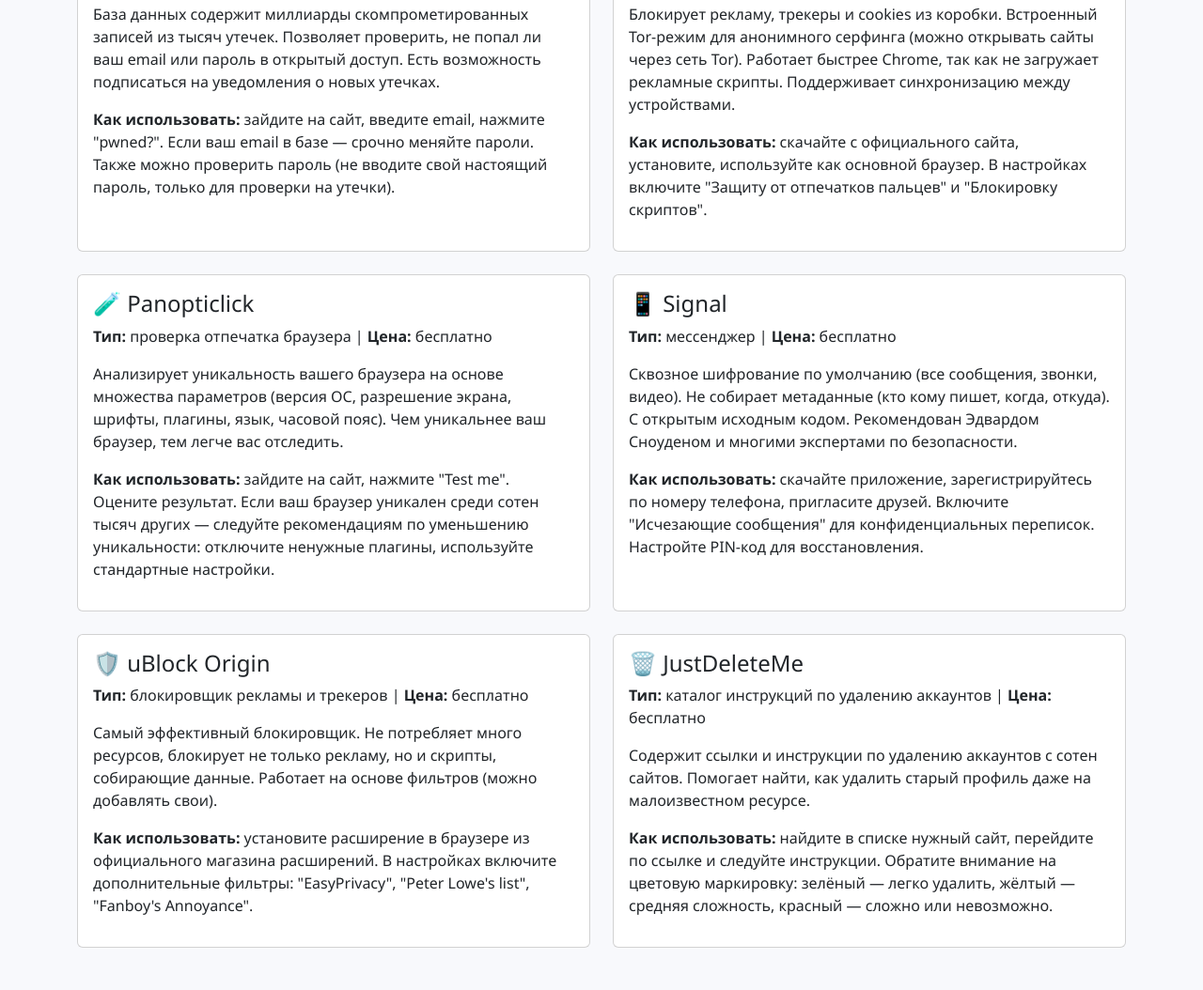
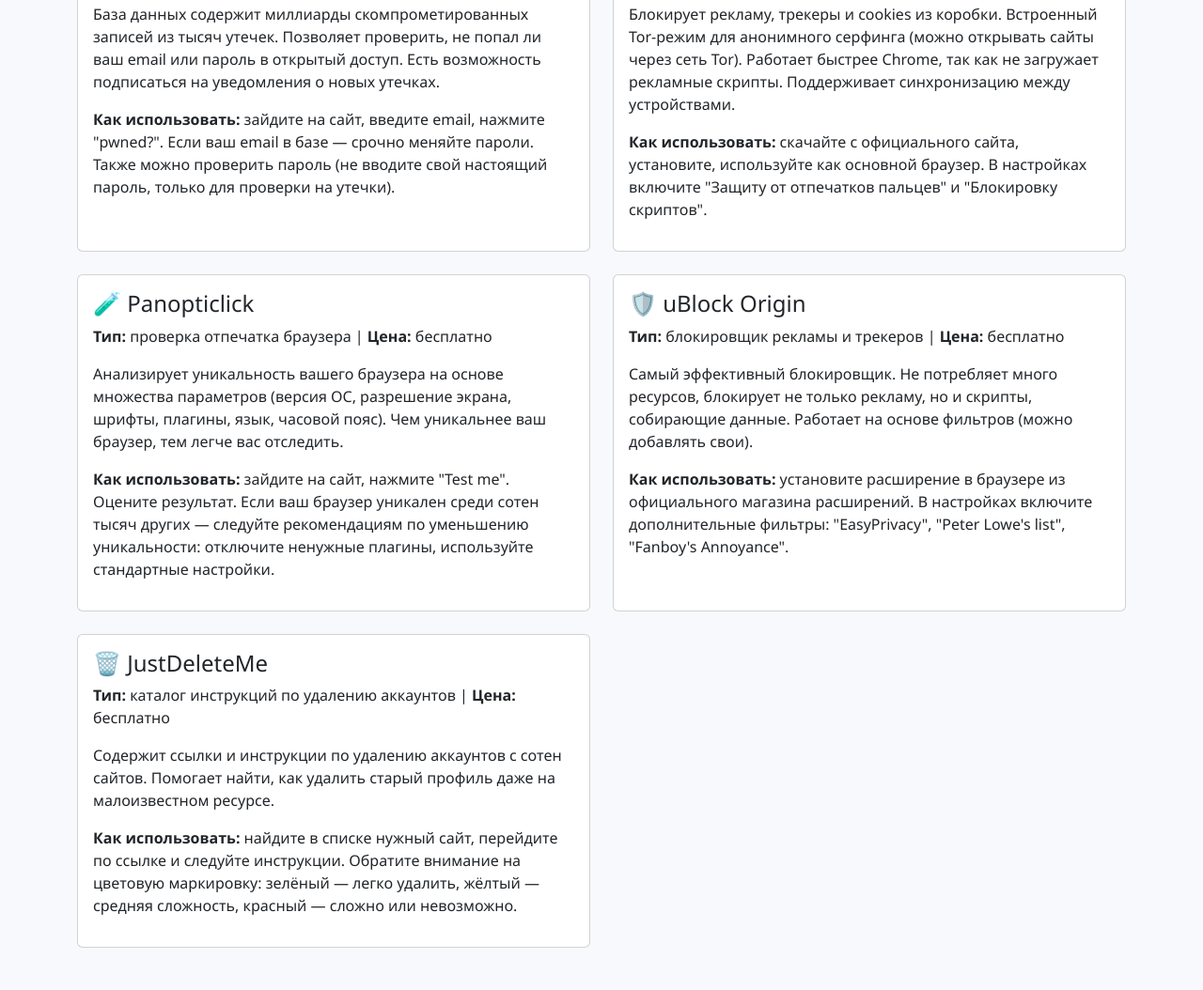
Before and after one commit to lastblade-afk/itogovuy, a plain HTML site: page instrumenty.html in a window 1280 px wide. Shown: the part 1424-2478 px from the top of the page at 94% size. Drawn offline with nearby package versions, Linux system fonts and the light colour scheme.

Commit message:
Update instrumenty.html

```diff
--- a/instrumenty.html
+++ b/instrumenty.html
@@ -44,7 +44,6 @@
             <div class="col-lg-6"><div class="card tool-card h-100"><div class="card-body"><h4>🔍 Have I Been Pwned</h4><p><strong>Тип:</strong> проверка утечек | <strong>Цена:</strong> бесплатно</p><p>База данных содержит миллиарды скомпрометированных записей из тысяч утечек. Позволяет проверить, не попал ли ваш email или пароль в открытый доступ. Есть возможность подписаться на уведомления о новых утечках.</p><p><strong>Как использовать:</strong> зайдите на сайт, введите email, нажмите "pwned?". Если ваш email в базе — срочно меняйте пароли. Также можно проверить пароль (не вводите свой настоящий пароль, только для проверки на утечки).</p></div></div></div>
             <div class="col-lg-6"><div class="card tool-card h-100"><div class="card-body"><h4>🦁 Brave Browser</h4><p><strong>Тип:</strong> браузер | <strong>Цена:</strong> бесплатно</p><p>Блокирует рекламу, трекеры и cookies из коробки. Встроенный Tor-режим для анонимного серфинга (можно открывать сайты через сеть Tor). Работает быстрее Chrome, так как не загружает рекламные скрипты. Поддерживает синхронизацию между устройствами.</p><p><strong>Как использовать:</strong> скачайте с официального сайта, установите, используйте как основной браузер. В настройках включите "Защиту от отпечатков пальцев" и "Блокировку скриптов".</p></div></div></div>
             <div class="col-lg-6"><div class="card tool-card h-100"><div class="card-body"><h4>🧪 Panopticlick</h4><p><strong>Тип:</strong> проверка отпечатка браузера | <strong>Цена:</strong> бесплатно</p><p>Анализирует уникальность вашего браузера на основе множества параметров (версия ОС, разрешение экрана, шрифты, плагины, язык, часовой пояс). Чем уникальнее ваш браузер, тем легче вас отследить.</p><p><strong>Как использовать:</strong> зайдите на сайт, нажмите "Test me". Оцените результат. Если ваш браузер уникален среди сотен тысяч других — следуйте рекомендациям по уменьшению уникальности: отключите ненужные плагины, используйте стандартные настройки.</p></div></div></div>
-            <div class="col-lg-6"><div class="card tool-card h-100"><div class="card-body"><h4>📱 Signal</h4><p><strong>Тип:</strong> мессенджер | <strong>Цена:</strong> бесплатно</p><p>Сквозное шифрование по умолчанию (все сообщения, звонки, видео). Не собирает метаданные (кто кому пишет, когда, откуда). С открытым исходным кодом. Рекомендован Эдвардом Сноуденом и многими экспертами по безопасности.</p><p><strong>Как использовать:</strong> скачайте приложение, зарегистрируйтесь по номеру телефона, пригласите друзей. Включите "Исчезающие сообщения" для конфиденциальных переписок. Настройте PIN-код для восстановления.</p></div></div></div>
             <div class="col-lg-6"><div class="card tool-card h-100"><div class="card-body"><h4>🛡️ uBlock Origin</h4><p><strong>Тип:</strong> блокировщик рекламы и трекеров | <strong>Цена:</strong> бесплатно</p><p>Самый эффективный блокировщик. Не потребляет много ресурсов, блокирует не только рекламу, но и скрипты, собирающие данные. Работает на основе фильтров (можно добавлять свои).</p><p><strong>Как использовать:</strong> установите расширение в браузере из официального магазина расширений. В настройках включите дополнительные фильтры: "EasyPrivacy", "Peter Lowe's list", "Fanboy's Annoyance".</p></div></div></div>
             <div class="col-lg-6"><div class="card tool-card h-100"><div class="card-body"><h4>🗑️ JustDeleteMe</h4><p><strong>Тип:</strong> каталог инструкций по удалению аккаунтов | <strong>Цена:</strong> бесплатно</p><p>Содержит ссылки и инструкции по удалению аккаунтов с сотен сайтов. Помогает найти, как удалить старый профиль даже на малоизвестном ресурсе.</p><p><strong>Как использовать:</strong> найдите в списке нужный сайт, перейдите по ссылке и следуйте инструкции. Обратите внимание на цветовую маркировку: зелёный — легко удалить, жёлтый — средняя сложность, красный — сложно или невозможно.</p></div></div></div>
         </div>
```
